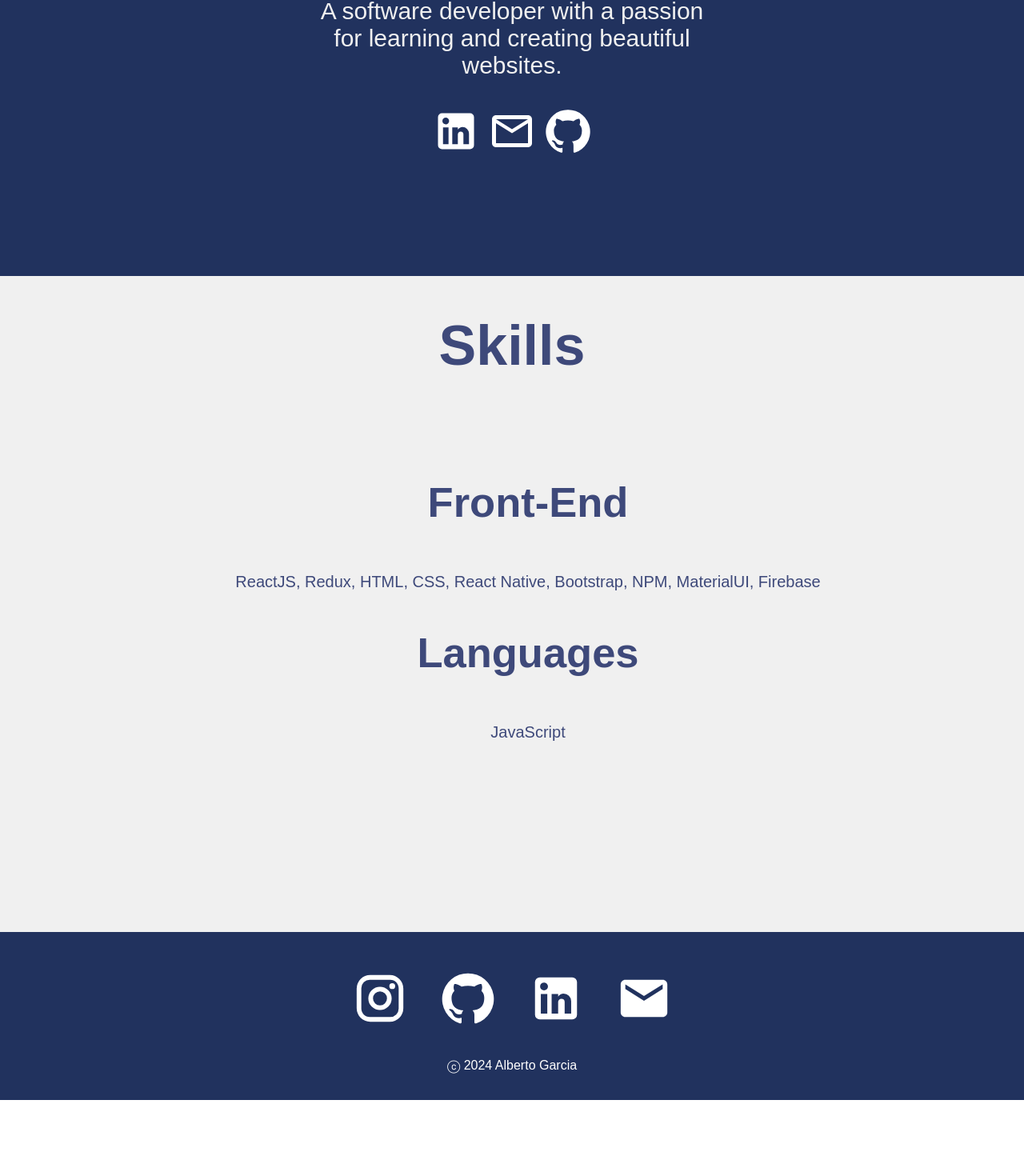
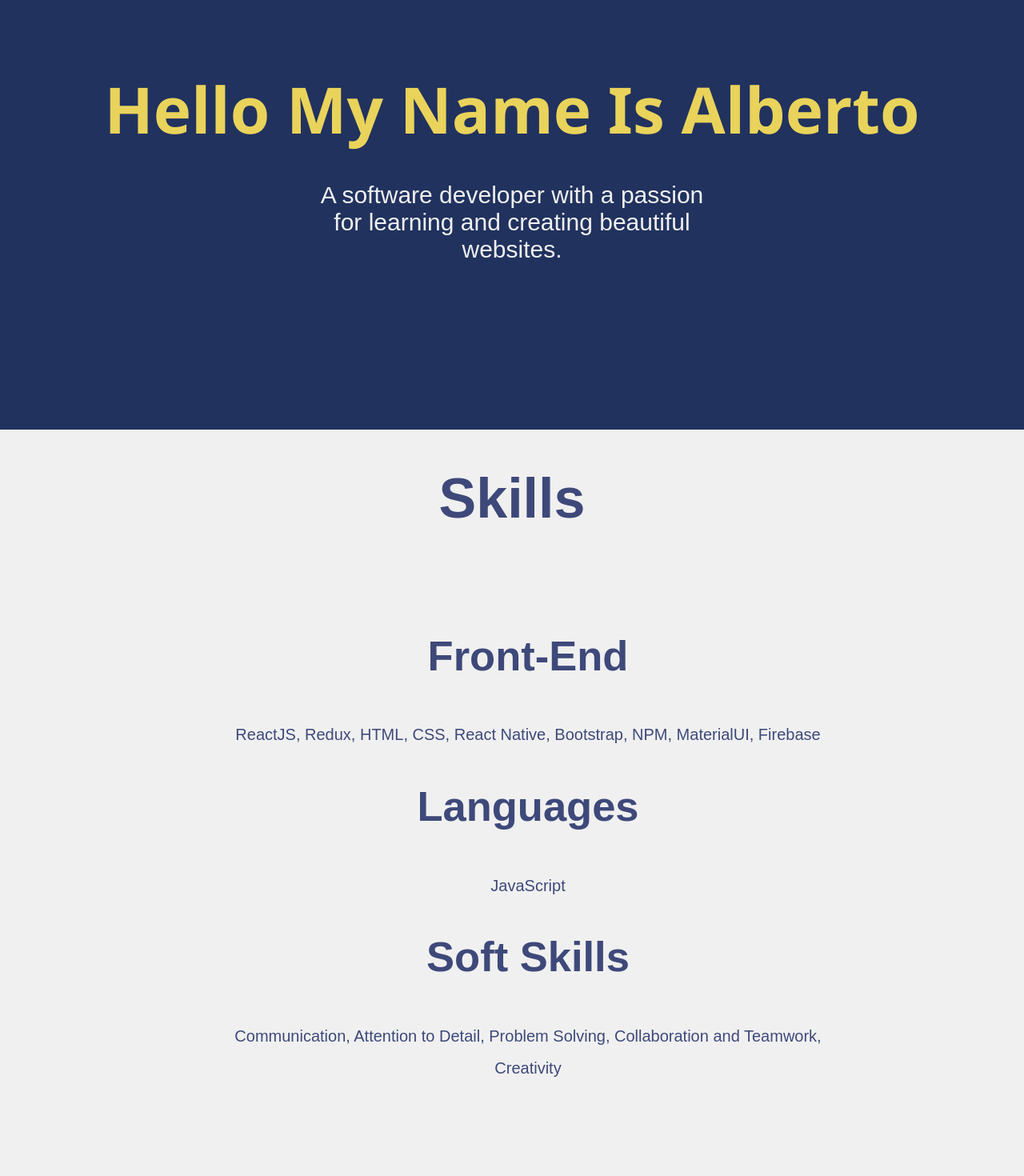
Before and after one commit to Alberto-garcia1/Personal-Website, a React (Create React App) app: page / in a window 1280 px wide. Shown: the part 455-1925 px from the top of the page at 80% size. Before the commit the page ends 1830 px from the top, so only its background shows below. Built offline with nearby package versions, Linux system fonts and the light colour scheme.

Commit message:
Completed Project

```diff
--- a/package.json
+++ b/package.json
@@ -1,5 +1,5 @@
 {
-  "homepage": "http://alberto-garcia1.github.io/",
+  "homepage": "http://alberto-garcia1.github.io/Personal-Website",
   "name": "personal-website",
   "version": "0.1.0",
   "private": true,
--- a/src/components/Footer.js
+++ b/src/components/Footer.js
@@ -29,7 +29,7 @@ function Footer() {
           <LinkedIn />
         </a>
         <a
-          href="https://www.linkedin.com/in/alberto-garcia-98434720a"
+          href="mailto:albertogarcia2220@gmail.com"
           target="_blank"
           rel="noopener noreferrer"
         >
--- a/src/pages/Home.js
+++ b/src/pages/Home.js
@@ -1,17 +1,21 @@
 import React from "react";
-import { LinkedIn, GitHub, MailOutline } from "@mui/icons-material";
-import "../styles/Home.css"
+import "../styles/Home.css";
+import ProfilePic from "../assets/ProfilePic.jpg";
 
 function Home() {
+
+  const imageStyle = {
+    width: "250px",
+    borderRadius: "50%",
+  };
+
   return (
     <div className="home">
+          <img src={ProfilePic} alt="Profile" style={imageStyle}/>
     <div className="about">
       <h2>Hello My Name Is Alberto</h2>
       <div className="prompt">
         <p>A software developer with a passion for learning and creating beautiful websites.</p>
-        <LinkedIn />
-        <MailOutline />
-        <GitHub />
       </div>
     </div>
     <div className="skills">
@@ -27,6 +31,12 @@ function Home() {
           <h2>Languages</h2>
           <span>JavaScript</span>
         </li>
+        <li className="item">
+          <h2>Soft Skills</h2>
+          <span>Communication, Attention to Detail, Problem Solving, Collaboration and Teamwork,
+            Creativity
+          </span>
+        </li>
       </ol>
     </div>
   </div>
```
Also changed, not shown: 1 other file (tests, documents, lock files or other folders).
